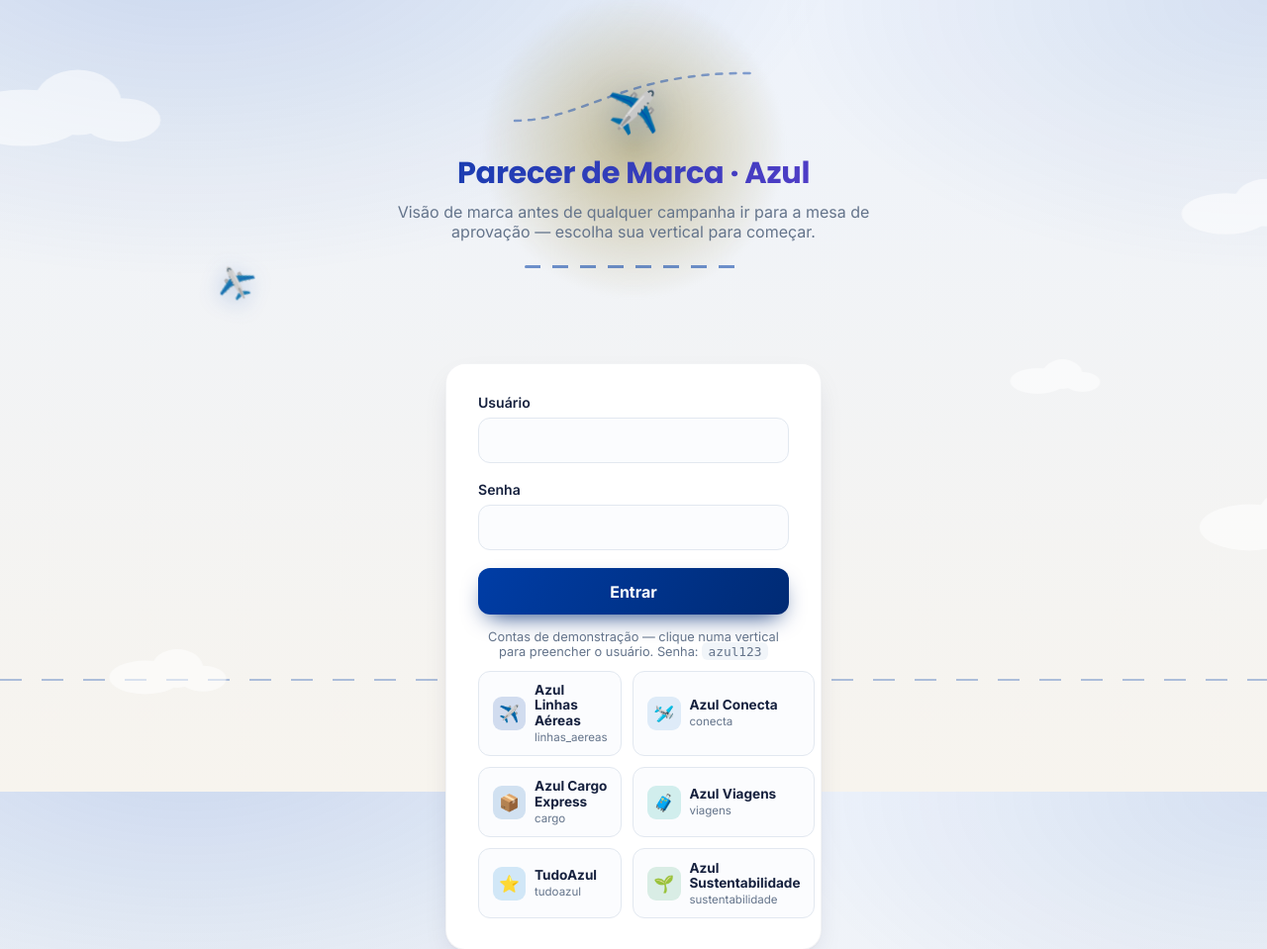
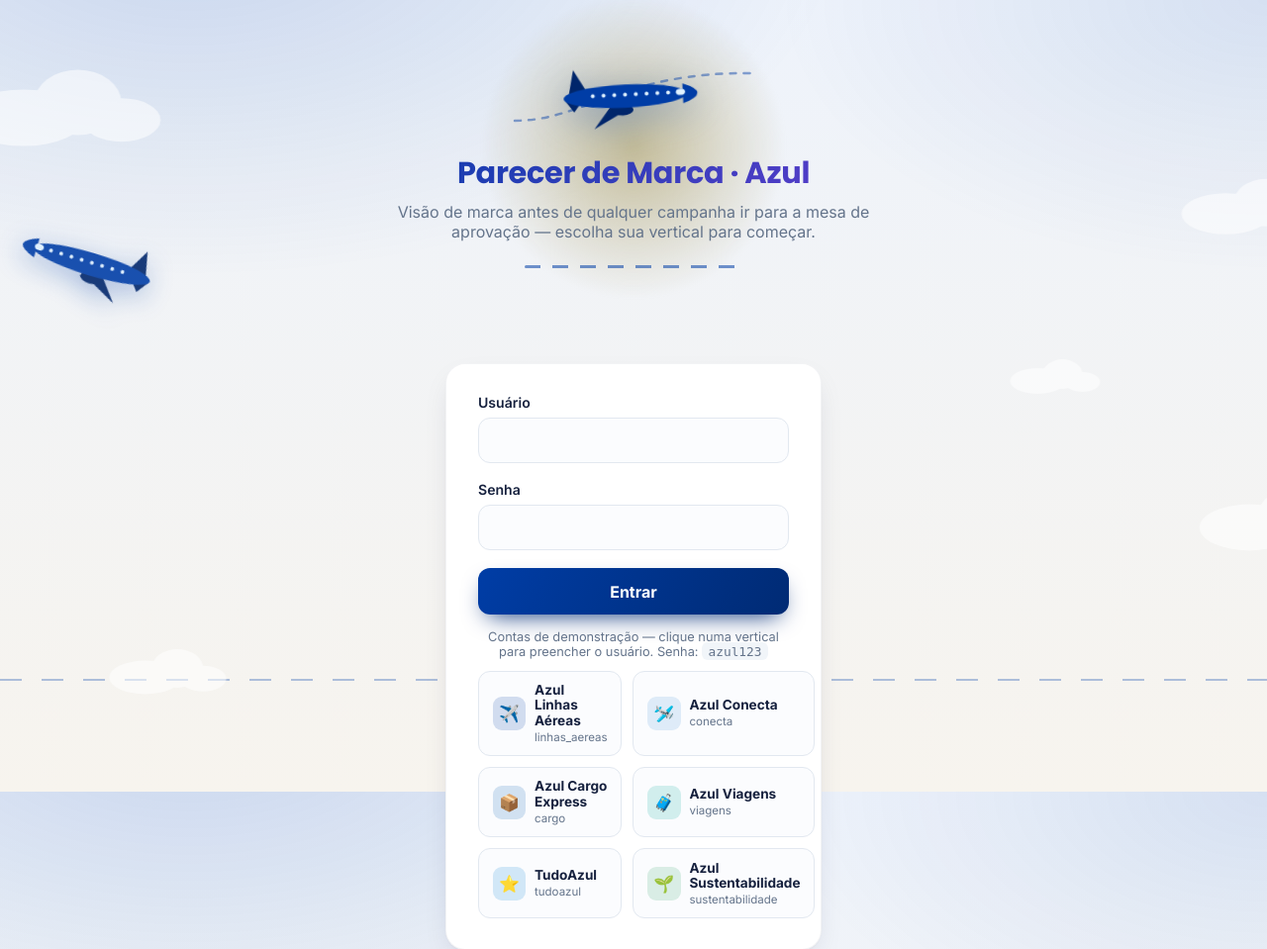
Before and after one commit to GuiDomFra/Inteli-X-Azul, a Flask app: page /login in a window 1280 px wide. Shown: the top 959 px of the page at 99% size. Run offline with Flask 3, Linux system fonts and the light colour scheme; parts of the project's set-up code (start-up, migrations or seed data) failed here and were passed over.

Commit message:
Troca o emoji de avião por uma ilustração SVG desenhada, vista de lado
Substitui o ✈️ por um avião ilustrado (fuselagem, cauda, asa com motor,
janelas de cabine) em templates/_plane_svg.html, reaproveitado via
{% include %} nos três lugares em que aparecia (cena de decolagem/pouso
em tela cheia e o ícone estático do hero) — numa escala bem maior que o
emoji original.

Co-Authored-By: Claude Sonnet 5 <noreply@anthropic.com>

```diff
--- /dev/null
+++ b/templates/_plane_svg.html
@@ -0,0 +1,17 @@
+<svg viewBox="0 0 220 90" width="100%" height="100%" preserveAspectRatio="xMidYMid meet" xmlns="http://www.w3.org/2000/svg">
+  <path d="M85,52 L58,86 L122,52 Z" fill="var(--azul-blue-dark)"/>
+  <ellipse cx="96" cy="63" rx="14" ry="7" fill="var(--azul-blue-dark)"/>
+  <path d="M27,40 L52,40 L34,8 Z" fill="var(--azul-blue-dark)"/>
+  <path d="M22,48 L45,48 L33,63 Z" fill="var(--azul-blue-dark)"/>
+  <ellipse cx="100" cy="45" rx="80" ry="15" fill="var(--azul-blue)"/>
+  <path d="M175,32 Q213,45 175,58 Z" fill="var(--azul-blue)"/>
+  <ellipse cx="172" cy="43" rx="6" ry="4" fill="#dff1ff"/>
+  <circle cx="58" cy="43" r="2.5" fill="#dff1ff"/>
+  <circle cx="72" cy="43" r="2.5" fill="#dff1ff"/>
+  <circle cx="86" cy="43" r="2.5" fill="#dff1ff"/>
+  <circle cx="100" cy="43" r="2.5" fill="#dff1ff"/>
+  <circle cx="114" cy="43" r="2.5" fill="#dff1ff"/>
+  <circle cx="128" cy="43" r="2.5" fill="#dff1ff"/>
+  <circle cx="142" cy="43" r="2.5" fill="#dff1ff"/>
+  <circle cx="156" cy="43" r="2.5" fill="#dff1ff"/>
+</svg>
--- a/templates/login.html
+++ b/templates/login.html
@@ -38,8 +38,9 @@
   @keyframes draw-trail { to { stroke-dashoffset: 0; } }
   .hero .plane {
     position: relative;
-    font-size: 2.6rem;
     display: inline-block;
+    width: 130px;
+    height: 55px;
     filter: drop-shadow(0 8px 18px rgba(0,61,166,0.35));
     animation: float 3.2s ease-in-out infinite;
   }
@@ -135,11 +136,12 @@
     position: absolute;
     left: 10%;
     bottom: 15%;
-    font-size: 3.2rem;
+    width: 320px;
+    height: 130px;
     opacity: 0;
-    filter: drop-shadow(0 10px 20px rgba(0,61,166,0.3));
+    filter: drop-shadow(0 14px 24px rgba(0,61,166,0.35));
   }
-  .flight-scene .jet-flip { display: inline-block; }
+  .flight-scene .jet-flip { display: block; width: 100%; height: 100%; }
   @media (prefers-color-scheme: dark) { .flight-scene .jet { filter: drop-shadow(0 10px 20px rgba(0,0,0,0.5)); } }
   .jet--takeoff { animation: takeoff 10s cubic-bezier(.4,0,.6,1) infinite; }
   .jet--landing {
@@ -191,8 +193,8 @@
 
 <div class="flight-scene" aria-hidden="true">
   <div class="runway-line"></div>
-  <span class="jet jet--takeoff"><span class="jet-flip">✈️</span></span>
-  <span class="jet jet--landing"><span class="jet-flip">✈️</span></span>
+  <span class="jet jet--takeoff"><span class="jet-flip">{% include "_plane_svg.html" %}</span></span>
+  <span class="jet jet--landing"><span class="jet-flip">{% include "_plane_svg.html" %}</span></span>
 </div>
 
 <div class="sky-decor" aria-hidden="true">
@@ -207,7 +209,7 @@
   <div class="sun-glow" aria-hidden="true"></div>
   <div class="trail-wrap" aria-hidden="true">
     <svg viewBox="0 0 260 70"><path class="trail-path" d="M10,60 C 80,60 120,10 250,12"/></svg>
-    <span class="plane">✈️</span>
+    <span class="plane">{% include "_plane_svg.html" %}</span>
   </div>
   <h1>Parecer de Marca · Azul</h1>
   <p>Visão de marca antes de qualquer campanha ir para a mesa de aprovação — escolha sua vertical para começar.</p>
```
